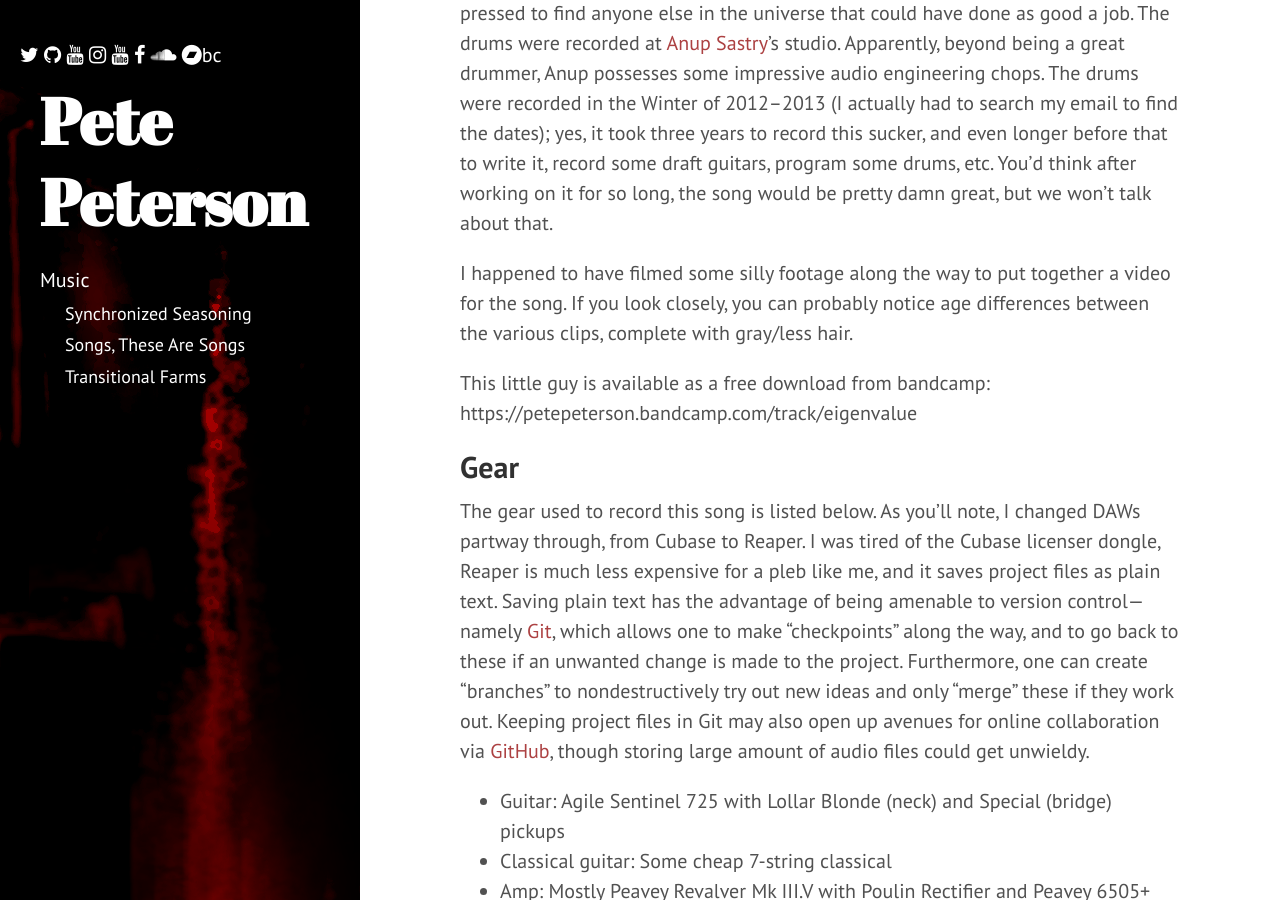
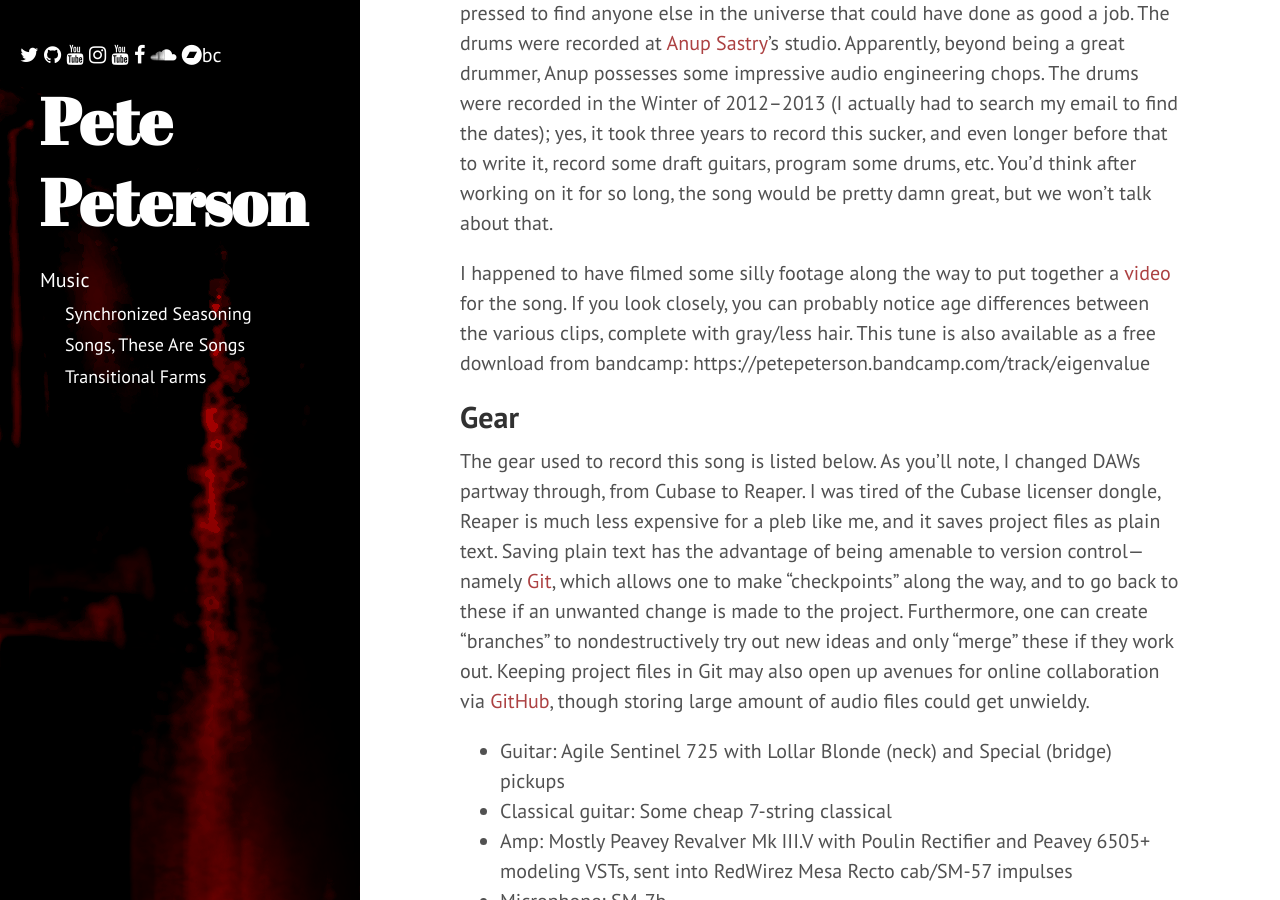
Before and after one commit to petepm/petepm.github.io, a Jekyll site: the page built from music/synchronized-seasoning/eigenvalue.md, in a window 1280 px wide and 900 px high, scrolled down 402 px. Built offline with Jekyll 4.4.1, drawn with Linux system fonts in a browser that asks for light colours; nearby versions of some CDN libraries.

```diff
--- a/music/synchronized-seasoning/eigenvalue.md
+++ b/music/synchronized-seasoning/eigenvalue.md
@@ -27,10 +27,9 @@ drums, etc. You'd think after working on it for so long, the song would be
 pretty damn great, but we won't talk about that.
 
 I happened to have filmed some silly footage along the way to put together a
-video for the song. If you look closely, you can probably notice age differences
-between the various clips, complete with gray/less hair.
-
-This little guy is available as a free download from bandcamp:
+[video](https://youtu.be/NLVX7r_P0Po) for the song. If you look closely, you can
+probably notice age differences between the various clips, complete with
+gray/less hair. This tune is also available as a free download from bandcamp:
 https://petepeterson.bandcamp.com/track/eigenvalue
 
 
```
